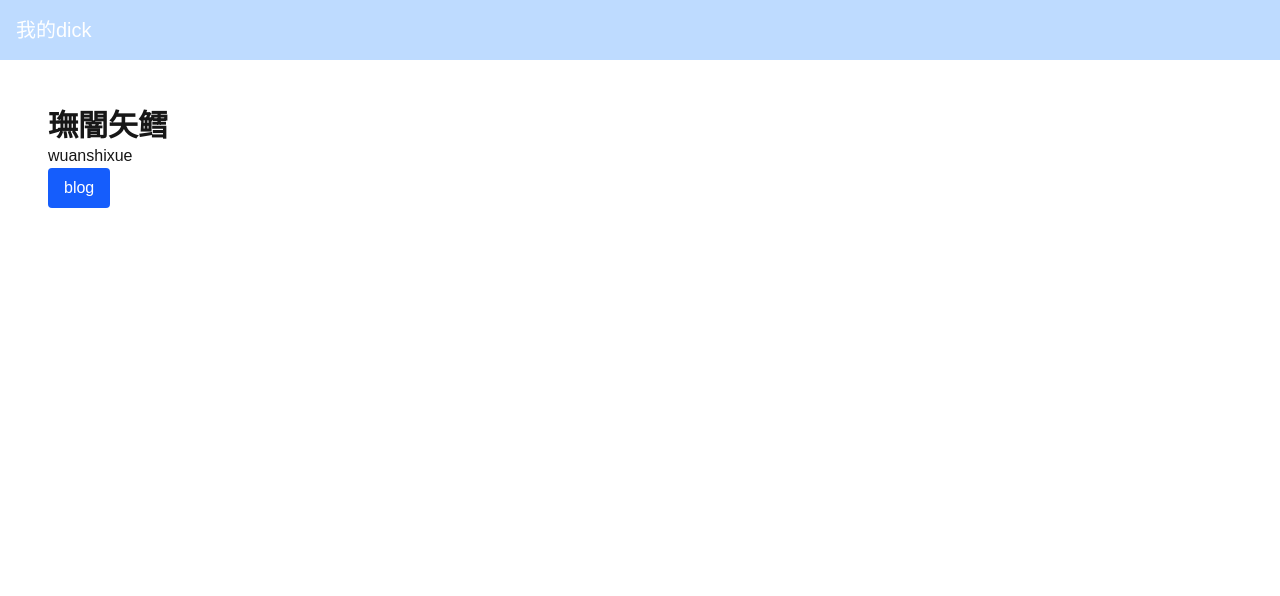
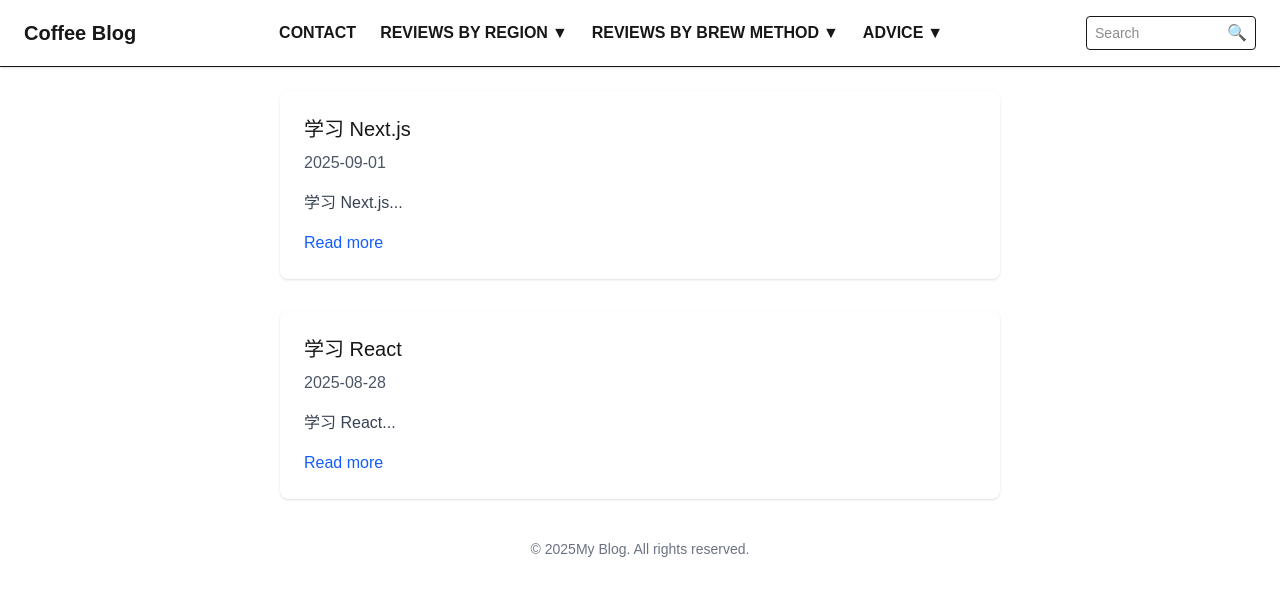
Before and after one commit to wuanshixue/my-app, a Next.js app: page / in a window 1280 px wide. Shown: the top 596 px of the page. Built offline with nearby package versions, Linux system fonts and the light colour scheme.

Commit message:
导航栏

```diff
--- a/package.json
+++ b/package.json
@@ -10,6 +10,7 @@
   },
   "dependencies": {
     "gray-matter": "^4.0.3",
+    "lucide-react": "^0.542.0",
     "next": "15.5.2",
     "react": "19.1.0",
     "react-dom": "19.1.0",
--- /dev/null
+++ b/src/app/components/Navbar.js
@@ -0,0 +1,105 @@
+"use client";
+import Link from "next/link";
+import { useState } from "react";
+import { Search, ChevronDown } from "lucide-react";
+
+export default function Navbar() {
+    const [isRegionOpen, setRegionOpen] = useState(false);
+    const [isBrewOpen, setBrewOpen] = useState(false);
+    const [isAdviceOpen, setAdviceOpen] = useState(false);
+
+    return (
+        <header className="flex justify-between items-center px-6 py-4 border-b bg-white shadow-sm">
+            {/* 左边 Logo */}
+            <Link href="/" className="text-xl font-bold">
+                Coffee Blog
+            </Link>
+
+            {/* 中间导航 */}
+            <nav className="flex items-center space-x-6 font-semibold">
+                <Link href="/contact" className="hover:text-gray-600">
+                    CONTACT
+                </Link>
+
+                {/* 下拉：Reviews by Region */}
+                <div className="relative">
+                    <button
+                        onClick={() => setRegionOpen(!isRegionOpen)}
+                        className="flex items-center hover:text-gray-600"
+                    >
+                        REVIEWS BY REGION <span className="ml-1">▼</span>
+                    </button>
+                    {isRegionOpen && (
+                        <div className="absolute mt-2 w-48 bg-white border shadow rounded">
+                            <Link href="/region/asia" className="block px-4 py-2 hover:bg-gray-100">
+                                Asia
+                            </Link>
+                            <Link href="/region/africa" className="block px-4 py-2 hover:bg-gray-100">
+                                Africa
+                            </Link>
+                            <Link href="/region/latin-america" className="block px-4 py-2 hover:bg-gray-100">
+                                Latin America
+                            </Link>
+                        </div>
+                    )}
+                </div>
+
+                {/* 下拉：Reviews by Brew Method */}
+                <div className="relative">
+                    <button
+                        onClick={() => setBrewOpen(!isBrewOpen)}
+                        className="flex items-center hover:text-gray-600"
+                    >
+                        REVIEWS BY BREW METHOD <span className="ml-1">▼</span>
+                    </button>
+                    {isBrewOpen && (
+                        <div className="absolute mt-2 w-56 bg-white border shadow rounded">
+                            <Link href="/brew/pour-over" className="block px-4 py-2 hover:bg-gray-100">
+                                Pour Over
+                            </Link>
+                            <Link href="/brew/espresso" className="block px-4 py-2 hover:bg-gray-100">
+                                Espresso
+                            </Link>
+                            <Link href="/brew/french-press" className="block px-4 py-2 hover:bg-gray-100">
+                                French Press
+                            </Link>
+                        </div>
+                    )}
+                </div>
+
+                {/* 下拉：Advice */}
+                <div className="relative">
+                    <button
+                        onClick={() => setAdviceOpen(!isAdviceOpen)}
+                        className="flex items-center hover:text-gray-600"
+                    >
+                        ADVICE <span className="ml-1">▼</span>
+                    </button>
+                    {isAdviceOpen && (
+                        <div className="absolute mt-2 w-48 bg-white border shadow rounded">
+                            <Link href="/advice/brewing-tips" className="block px-4 py-2 hover:bg-gray-100">
+                                Brewing Tips
+                            </Link>
+                            <Link href="/advice/bean-selection" className="block px-4 py-2 hover:bg-gray-100">
+                                Bean Selection
+                            </Link>
+                            <Link href="/advice/storage" className="block px-4 py-2 hover:bg-gray-100">
+                                Storage
+                            </Link>
+                        </div>
+                    )}
+                </div>
+            </nav>
+
+            {/* 右边搜索框 */}
+            <div className="flex items-center border rounded px-2 py-1">
+                <input
+                    type="text"
+                    placeholder="Search"
+                    className="outline-none text-sm w-32"
+                />
+                <span className="text-gray-500 ml-1">🔍</span>
+            </div>
+        </header>
+    );
+}
--- a/src/app/layout.js
+++ b/src/app/layout.js
@@ -1,6 +1,7 @@
 import { Geist, Geist_Mono } from "next/font/google";
 import "@/styles/globals.css";
-import Header from "./components/Header";
+import Link from "next/link";
+import Navbar from "./components/Navbar";
 
 const geistSans = Geist({
   variable: "--font-geist-sans",
@@ -13,16 +14,21 @@ const geistMono = Geist_Mono({
 });
 
 export const metadata = {
-  title: "My Dick",
-  description: "dick dick dick",
+  title: "Coffee Bolg",
+  description: "Coffee Bolg",
 };
 
 export default function RootLayout({ children }) {
   return (
     <html lang="en">
-    <body>
-      <Header/>
-      <main className="p-6">{children}</main>
+    <body className="bg-gray-50 text-gray-800 font-sans">
+      <Navbar />
+
+
+      <main className="max-w-3xl mx-auto p-6">{children}</main>
+      <footer className="text-center py-4 text-sm text-gray-500">
+        &copy; {new Date().getFullYear()}My Blog. All rights reserved.
+      </footer>
     </body>
     </html>
   );
--- a/src/app/page.js
+++ b/src/app/page.js
@@ -1,16 +1,31 @@
 import Link from "next/link"
+import {getAllPosts} from "@/lib/posts";
 
 export default function HomePage() {
+    const posts = getAllPosts();
+
   return(
-      <main className="p-6">
-          <h1 className="text-3xl font-bold">璑闇矢鳕</h1>
-          <p>wuanshixue</p>
+      <section className="space-y-8">
+          {posts.map((post)=>(
+              <article key={post.slug} className="p-6 bg-white rounded-lg shadow">
+                  <h2 className="text-xl font-blod">
+                      <Link href={`/blog/${post.slug}`} className="hover:underline">
+                          {post.title}
+                      </Link>
+                  </h2>
+                  <p className="text-gray-600 mt-2">{post.date}</p>
+                  <p className="mt-4 text-gray-700">
+                      {post.excerpt || post.title}...
+                  </p>
+                  <Link
+                      href={`/blog/${post.slug}`}
+                      className="inline-block mt-4 text-blue-600 hover:underline"
+                      >
+                      Read more
+                  </Link>
+              </article>
+              ))}
+      </section>
 
-          <Link href={"/blog"}>
-              <button className="px-4 py-2 bg-blue-600 text-white rounded hover:bg-blue-700">
-                  blog
-              </button>
-          </Link>
-      </main>
   )
 }
```
Also changed, not shown: 1 other file (tests, documents, lock files or other folders).
